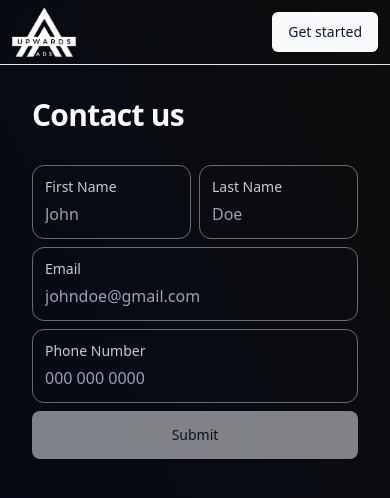
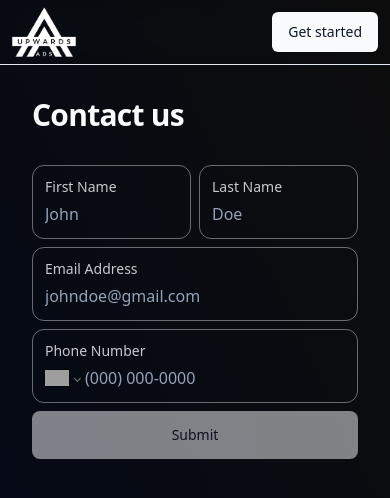
Before and after one commit to johnny-woodtke/upwardsads-website, a Next.js app: page /contact in a window 390 px wide. Shown: the top 498 px of the page. Built offline with nearby package versions, Linux system fonts and the light colour scheme; grey boxes are pictures that could not be loaded.

Commit message:
phone number input

```diff
--- a/components/Contact/EnterDetails.tsx
+++ b/components/Contact/EnterDetails.tsx
@@ -5,7 +5,7 @@ import { isPossiblePhoneNumber } from "libphonenumber-js"
 import { Loader2 } from "lucide-react"
 import { useForm } from "react-hook-form"
 import { z } from "zod"
-import { SubmitButton, TextInput } from "@/components/Form"
+import { PhoneNumberInput, SubmitButton, TextInput } from "@/components/Form"
 import { Form } from "@/components/ui/form"
 import { NAME_REGEX, PHONE_REGEX } from "@/lib/constants"
 
@@ -83,7 +83,7 @@ export function EnterDetails({ onFinish }: Readonly<{ onFinish: () => void }>) {
             disabled={isSubmitting}
             control={control}
             name="email"
-            label="Email"
+            label="Email Address"
             type="email"
             inputMode="email"
             placeholder="johndoe@gmail.com"
@@ -91,16 +91,14 @@ export function EnterDetails({ onFinish }: Readonly<{ onFinish: () => void }>) {
             customRef={undefined}
           />
 
-          <TextInput
+          <PhoneNumberInput
             disabled={isSubmitting}
             control={control}
             name="phone"
             label="Phone Number"
+            placeholder="(000) 000-0000"
             type="tel"
             inputMode="tel"
-            placeholder="000 000 0000"
-            pattern={PHONE_REGEX}
-            customRef={undefined}
           />
 
           <SubmitButton disabled={!isValid || isSubmitting}>
--- /dev/null
+++ b/components/Form/PhoneNumberInput.tsx
@@ -0,0 +1,80 @@
+import "react-phone-number-input/style.css"
+import { forwardRef, useState } from "react"
+import { Control, FieldValues, Path } from "react-hook-form"
+import PhoneInput from "react-phone-number-input"
+import { FormControl, FormField, FormItem, FormLabel, FormMessage } from "@/components/ui/form"
+import { Input, InputProps } from "@/components/ui/input"
+import { cn } from "@/lib/utils"
+
+type PhoneNumberInputProps<T extends FieldValues> = {
+  label: string
+  control: Control<T>
+  name: Path<T>
+  placeholder: InputProps["placeholder"]
+  type: InputProps["type"]
+  inputMode: InputProps["inputMode"]
+  disabled: InputProps["disabled"]
+}
+
+export function PhoneNumberInput<T extends FieldValues>({
+  control,
+  name,
+  label,
+  ...props
+}: Readonly<PhoneNumberInputProps<T>>) {
+  const [isFocused, setIsFocused] = useState(false)
+  return (
+    <FormField
+      control={control}
+      name={name}
+      render={({ field, fieldState }) => {
+        return (
+          <FormItem>
+            <div
+              className={cn(
+                "rounded-xl border border-primary/40 px-3 py-1",
+                fieldState.error && "border-destructive",
+                isFocused && "border-primary"
+              )}
+            >
+              <div className="-mb-1 mt-1">
+                <FormLabel className="text-primary/80 lg:text-base">{label}</FormLabel>
+              </div>
+              <FormControl>
+                <PhoneInput
+                  {...props}
+                  {...field}
+                  defaultCountry="US"
+                  inputComponent={PhoneInputComponent}
+                  onChange={(value) => {
+                    field.onChange(value)
+                  }}
+                  onFocus={() => {
+                    setIsFocused(true)
+                  }}
+                  onBlur={() => {
+                    setIsFocused(false)
+                    field.onBlur()
+                  }}
+                />
+              </FormControl>
+            </div>
+            <FormMessage />
+          </FormItem>
+        )
+      }}
+    />
+  )
+}
+
+const PhoneInputComponent = forwardRef<HTMLInputElement, InputProps>(({ ...props }, ref) => {
+  return (
+    <Input
+      {...props}
+      className="w-full border-none bg-transparent p-0 text-base lg:text-lg"
+      variant="no-focus"
+      ref={ref}
+    />
+  )
+})
+PhoneInputComponent.displayName = "PhoneInputComponent"
--- a/components/Form/index.ts
+++ b/components/Form/index.ts
@@ -1,2 +1,3 @@
 export * from "./TextInput"
 export * from "./SubmitButton"
+export * from "./PhoneNumberInput"
--- a/package.json
+++ b/package.json
@@ -57,6 +57,7 @@
     "react": "^18.2.0",
     "react-dom": "^18.2.0",
     "react-hook-form": "^7.51.0",
+    "react-phone-number-input": "^3.3.9",
     "tailwind-merge": "^2.2.1",
     "tailwindcss-animate": "^1.0.7",
     "zod": "^3.22.4"
```
Also changed, not shown: 1 other file (tests, documents, lock files or other folders).
